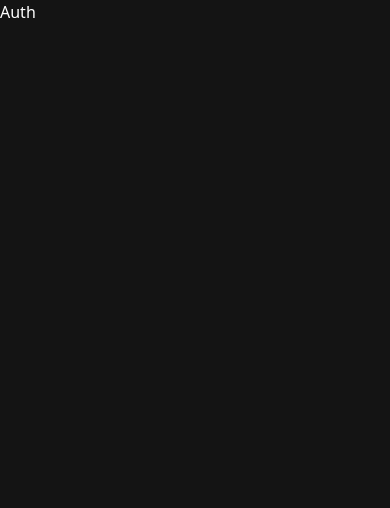
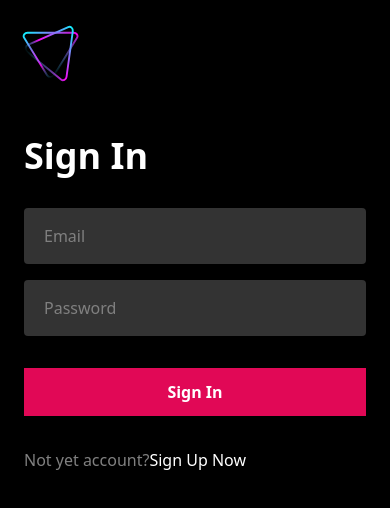
Before and after one commit to HojiakbarSultonov/MovieNewApp, a Next.js app: page /Auth in a window 390 px wide. Shown: the top 508 px of the page. Built offline with nearby package versions, Linux system fonts and the light colour scheme.

Commit message:
Formik validation

```diff
--- a/next.config.js
+++ b/next.config.js
@@ -2,7 +2,7 @@
 const nextConfig = {
   reactStrictMode: true,
   images: {
-    domains: ['image.tmdb.org']
+    domains: ['image.tmdb.org', 'rb.gy', 'bit.ly']
   },
 }
 
--- a/src/components/index.ts
+++ b/src/components/index.ts
@@ -1,6 +1,7 @@
 import  Header  from './header/Header';
 import Row from './row/Row';
 import Hero from './hero/Hero';
+import TextField from './textField/TextField';
 
 
-export {Header, Row, Hero, }
+export {Header, Row, Hero, TextField}
--- /dev/null
+++ b/src/components/textField/TextField.Props.ts
@@ -0,0 +1,9 @@
+import { DetailedHTMLProps, InputHTMLAttributes } from "react";
+
+export interface TextFieldProps
+  extends DetailedHTMLProps<
+    InputHTMLAttributes<HTMLInputElement>,
+    HTMLInputElement
+  > {
+
+  }
--- /dev/null
+++ b/src/components/textField/TextField.tsx
@@ -0,0 +1,22 @@
+import React from 'react'
+import { TextFieldProps } from './TextField.Props'
+import { FieldHookConfig, useField, ErrorMessage } from 'formik'
+
+
+function TextField({ ...props }: TextFieldProps & FieldHookConfig<string>) {
+    const [field, meta,] = useField(props)
+
+    return (
+
+        <div className='inline-block w-full '>
+            <label className={`inline-block w-full ${meta.touched && meta.error && 'border-red-500 border-2'}`} >
+                <input type="text"  {...props} className='input' {...field} />
+            </label>
+            <p className='text-red-500'>
+                <ErrorMessage name={field.name} />
+            </p>
+        </div>
+    )
+}
+
+export default TextField
--- /dev/null
+++ b/src/firebase/index.ts
@@ -0,0 +1,19 @@
+import { getApp, getApps, initializeApp } from "firebase/app";
+import { getFirestore } from "firebase/firestore";
+import { getAuth } from "firebase/auth";
+
+const firebaseConfig = {
+  apiKey: "AIzaSyDkHnO4Z5Em2KrALPCUKvBB2SSJHcgvfLs",
+  authDomain: "movie-app-hoji.firebaseapp.com",
+  projectId: "movie-app-hoji",
+  storageBucket: "movie-app-hoji.appspot.com",
+  messagingSenderId: "791448164189",
+  appId: "1:791448164189:web:03337a614a7b39c4f0fab4",
+};
+
+const app = !getApps.length ? initializeApp(firebaseConfig) : getApp();
+const db = getFirestore();
+const auth = getAuth();
+
+export default app
+export {db, auth}
--- a/src/pages/Auth.tsx
+++ b/src/pages/Auth.tsx
@@ -1,19 +1,71 @@
 import Head from 'next/head'
-import React from 'react'
+import Image from 'next/image'
+import React, { useState } from 'react'
+import { TextField } from 'src/components';
+import { Formik, Form } from 'formik'
+import * as Yup from 'yup'
 
 function Auth() {
+    const [auth, setAuth] = useState<"signup" | "signin">('signin');
+    const toggleAuth = (state: "signup" | "signin") => {
+        setAuth(state)
+    }
+
+    const onSubmit = (formData: { email: string; password: string }) => {
+        console.log(formData);
+
+    }
+
+    const validation = Yup.object({
+        email: Yup.string().email('Enter valid email').required('Email is required'),
+        password: Yup.string().min(4, '4 minimum character').required('Password is required'),
+    })
+
     return (
-        <>
+        <div className='relative flex h-screen w-screen flex-col md:items-center md:justify-center bg-black md:bg-transparent'>
             <Head>
                 <title>Auth</title>
                 <meta name="description" content="Generated by create next app" />
                 <meta name="viewport" content="width=device-width, initial-scale=1" />
-                <link rel="icon" href="/favicon.ico" />
+                <link rel="icon" href="/logo.svg" />
             </Head>
 
-            <div>Auth</div>
+            <Image src={'https://bit.ly/3JaHcJU'} alt={'bg'} fill className='object-cover -z-10 !hidden sm:!inline opacity-60' />
 
-        </>
+            <Image src={'/logo.svg'} alt='logo' width={70} height={70} className={' absolute left-4 top-4 cursor-pointer object-contain'} />
+            <div >
+
+                <Formik initialValues={{ email: '', password: '' }} onSubmit={onSubmit} validationSchema={validation}>
+                    <Form className='relative mt-24 space-y-8 rounded bg-black/75 py-10 px-6 md:mt-0 md:max-w-md md:px-10'>
+                        <h1 className='text-4xl font-semibold'>{auth === 'signup' ? 'Sign Up' : 'Sign In'}</h1>
+                        <div className='space-y-4 '>
+                            <TextField name='email' placeholder='Email' type='text' />
+                            <TextField name='password' placeholder='Password' type='password' />
+                        </div>
+                        {auth === 'signin' ? (
+                            <button type='submit' className="w-full bg-[#E10856] py-3 font-semibold mt-4">Sign In</button>
+                        ) : (
+                            <button type='submit' className=" mt-4 w-full bg-[#E10856] py-3 font-semibold">Sign Up</button>
+                        )}
+
+
+                        {auth === 'signin' ?
+                            (
+                                <div className='text-[grey]'>
+                                    Not yet account?
+                                    <button type='button' className='text-white hover:underline' onClick={() => toggleAuth('signup')}>Sign Up Now</button>
+                                </div>
+
+                            ) : (
+                                <div className='text-[grey]'>
+                                    Already have account?
+                                    <button type='button' className='text-white hover:underline' onClick={() => toggleAuth('signin')}>Sign in</button>
+                                </div>
+                            )}
+                    </Form>
+                </Formik>
+            </div>
+        </div>
     )
 }
 
--- a/src/styles/globals.css
+++ b/src/styles/globals.css
@@ -16,4 +16,7 @@
     .navLink{
         @apply cursor-pointer text-sm font-light text-white hover:text-[#b3b3b3]
     }
+    .input{
+        @apply w-full rounded bg-[#333] px-5 py-4 placeholder-[gray] outline-none focus:bg-[#454545]
+    }
 }
```
Also changed, not shown: package.json (+11 -8 lines), 1 other file (tests, documents, lock files or other folders).
